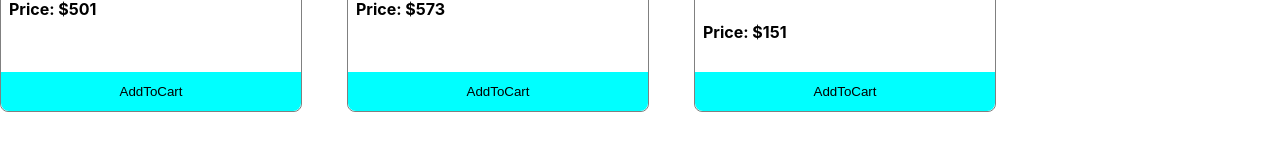
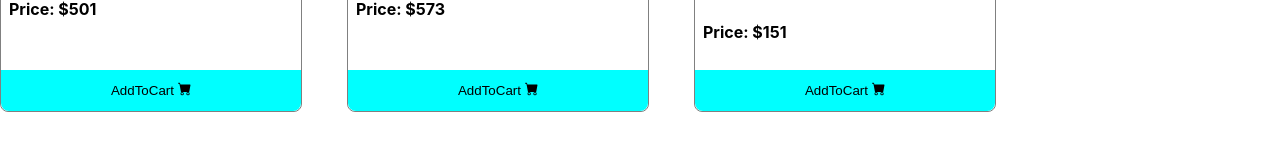
Before and after one commit to mirajulalam/lucky-one-website, a React (Create React App) app: page / in a window 1280 px wide. Shown: the part 393-548 px from the top of the page. Built offline with nearby package versions, Linux system fonts and the light colour scheme.

Commit message:
icons added

```diff
--- a/package.json
+++ b/package.json
@@ -10,6 +10,7 @@
     "react": "^17.0.2",
     "react-bootstrap": "^2.2.1",
     "react-dom": "^17.0.2",
+    "react-icons": "^4.3.1",
     "react-scripts": "5.0.0",
     "web-vitals": "^2.1.4"
   },
--- a/src/Shop/Shop.js
+++ b/src/Shop/Shop.js
@@ -1,5 +1,6 @@
 import React from 'react';
 import './Shop.css';
+import { BsFillCartFill } from 'react-icons/bs'
 const Shop = (props) => {
     console.log(props.product)
     const { name, picture, price } = props.product;
@@ -13,7 +14,7 @@ const Shop = (props) => {
                 </div>
                 <div>
                     <button className='btn-cart'>
-                        AddToCart
+                        AddToCart <BsFillCartFill />
                     </button>
                 </div>
             </div>
```
Also changed, not shown: 1 other file (tests, documents, lock files or other folders).
